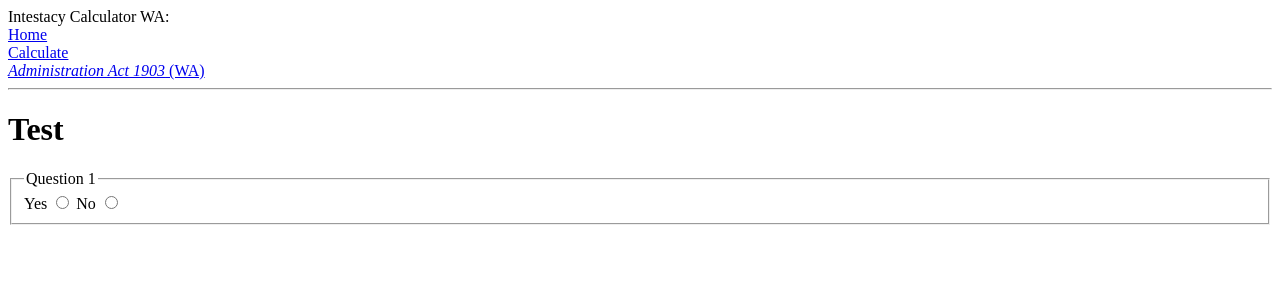
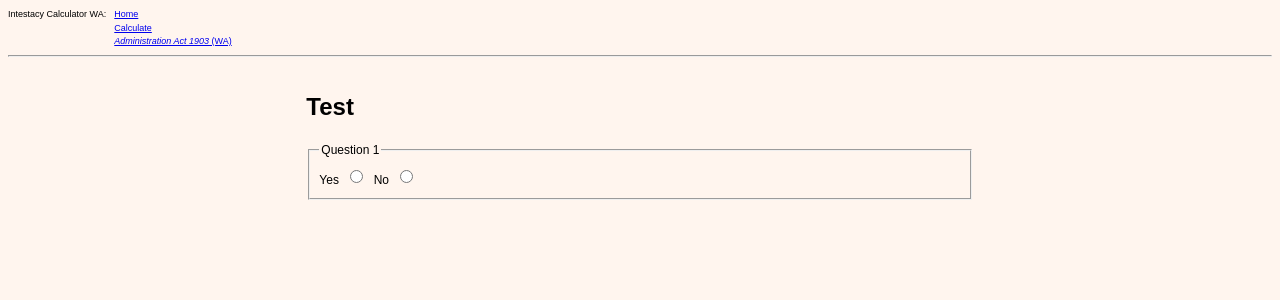
Before and after one commit to Mezzomaniac/intestacy, a Flask app: template intestacywebapp/templates/test.html in a window 1280 px wide. Shown: the top 300 px of the page. Run offline with Flask 2, Linux system fonts and the light colour scheme; the template is opened without the code that fills it, so the values that code supplies are empty.

Commit message:
renamed styles.css and now using flex in header

```diff
--- a/intestacywebapp/static/css/style.css
+++ b/intestacywebapp/static/css/styles.css
@@ -16,11 +16,10 @@
 }
 
 header {
+    display: flex;
+    flex-wrap: wrap;
+    gap: 0.9em;
 	font-size: 0.75rem;
-}
-
-nav>a {
-	margin: 1.2em;
 }
 
 #index {
@@ -34,7 +33,7 @@
 }
 
 main {
-	max-width: 70ch;
+	max-width: 100ch;
 	padding: 1.5ch;
 	margin: auto;
 }
@@ -87,6 +86,11 @@
 
 input:invalid {
 	border: 0.175em dashed red;
+}
+
+.error {
+    font-size: 0.75em;
+    color: red;
 }
 
 /*button {
```
